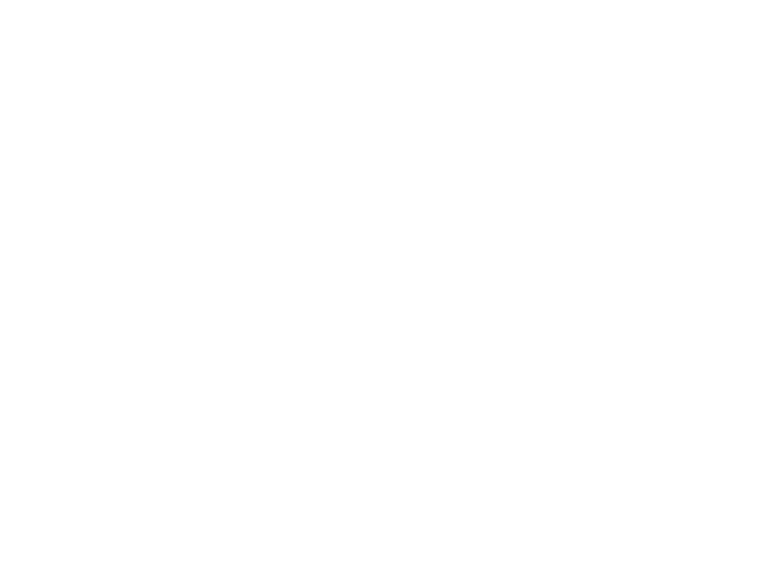
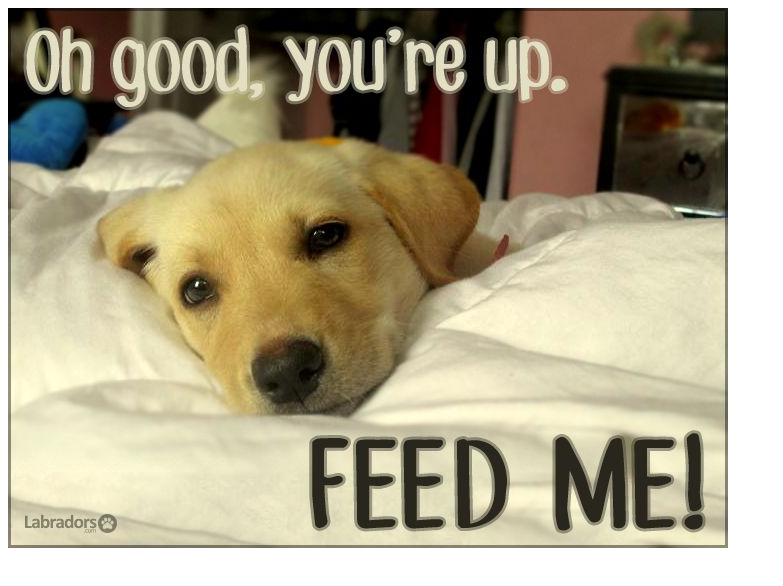
Before and after one commit to grooveyryan/website9, a plain HTML site: page page2.html in a window 1280 px wide. Shown: the whole page, without its empty margins (0-783 px from the left). Drawn offline with Linux system fonts and the light colour scheme.

Commit message:
Add toffee

```diff
--- a/page2.html
+++ b/page2.html
@@ -4,7 +4,7 @@
     <title></title>
   </head>
   <body>
-
+    <img src="images/megans_card2.jpg" alt="toffee">
 
   </body>
 </html>
```
